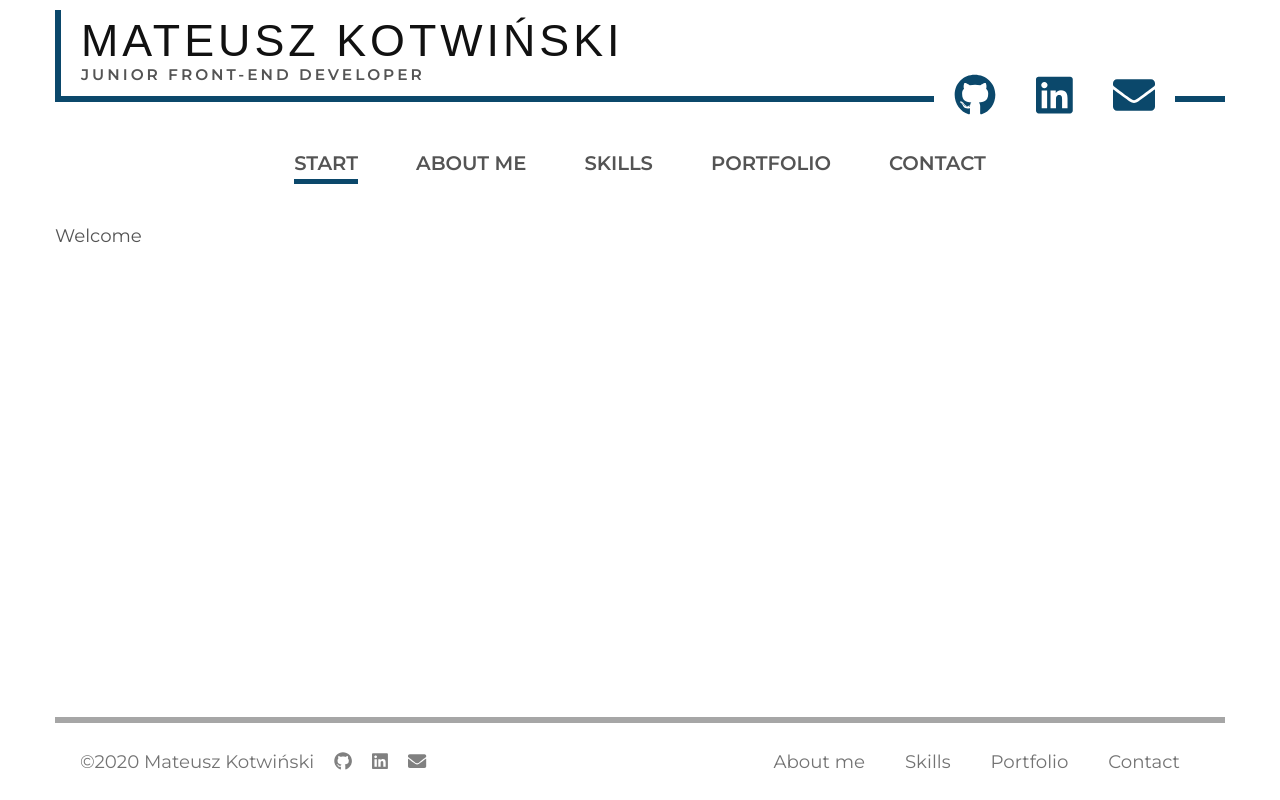
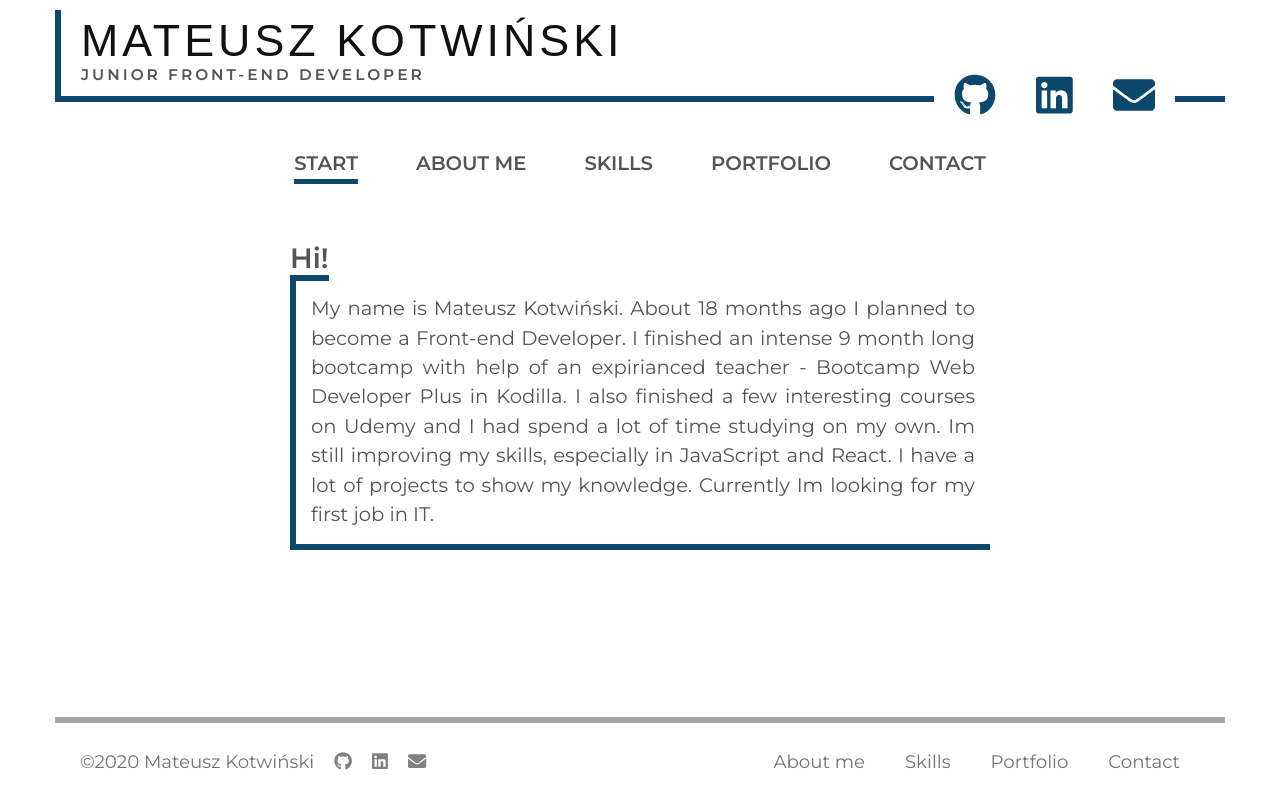
Before and after one commit to Kotwin98/portfolio_pl, a React (Create React App) app: page / in a window 1280 px wide. Built offline with nearby package versions, Linux system fonts and the light colour scheme; a web font is replaced by a local one.

Commit message:
Add home page

```diff
--- a/src/components/pages/HomePage.js
+++ b/src/components/pages/HomePage.js
@@ -1,7 +1,24 @@
 import React from "react";
+import "../../styles/pages/HomePage.scss";
 
 const HomePage = () => {
-  return <p>Welcome</p>;
+  return (
+    <section className="home">
+      <div className="home_welcome">
+        <span className="home_header">Hi!</span>
+        <p className="home_text">
+          My name is Mateusz Kotwiński.
+          About 18 months ago I planned to become a Front-end Developer.
+          I finished an intense 9 month long bootcamp with
+          help of an expirianced teacher - Bootcamp Web Developer Plus in Kodilla.
+          I also finished a few interesting courses on Udemy and I had spend a lot of time studying on my own.
+          Im still improving my skills, especially in JavaScript and React.
+          I have a lot of projects to show my knowledge.
+          Currently Im looking for my first job in IT.
+        </p>
+      </div>
+    </section>
+  );
 };
 
 export default HomePage;
--- /dev/null
+++ b/src/styles/pages/HomePage.scss
@@ -0,0 +1,31 @@
+@import "../global.scss";
+
+.home {
+  @include tablet-small {
+    padding: 15px;
+  }
+  &_welcome {
+    @include tablet-large {
+      width: 700px;
+      margin: 0 auto;
+    }
+  }
+  &_header {
+    font-size: $base-size * 1.7;
+    font-weight: 600;
+    border-bottom: 6px solid $color-blue;
+    @include tablet-large {
+      font-size: $base-size * 2;
+    }
+  }
+  &_text {
+    font-size: $base-size * 1.1;
+    padding: 15px;
+    text-align: justify;
+    border-left: 6px solid $color-blue;
+    border-bottom: 6px solid $color-blue;
+    @include tablet-large {
+      font-size: $base-size * 1.4;
+    }
+  }
+}
```
